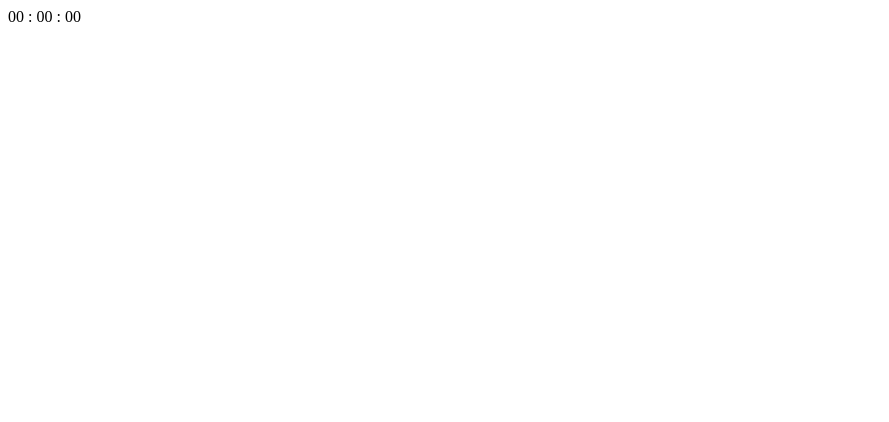
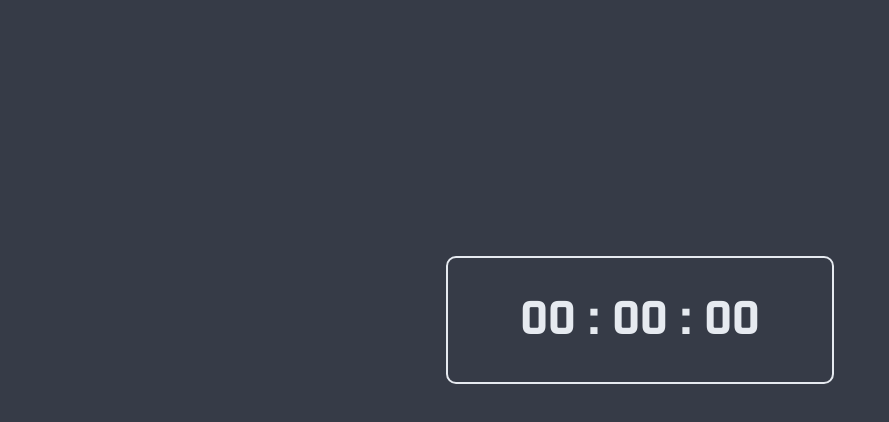
Before and after one commit to DorigonBruno/Relogio-Digital, a plain HTML site: page index.html in a window 1280 px wide. Shown: the whole page, without its empty margins (0-889 px from the left). Drawn offline with Linux system fonts and the light colour scheme.

Commit message:
add-estilos

```diff
--- a/index.html
+++ b/index.html
@@ -3,6 +3,10 @@
 <head>
   <meta charset="UTF-8">
   <meta name="viewport" content="width=device-width, initial-scale=1.0">
+  <link rel="preconnect" href="https://fonts.googleapis.com">
+  <link rel="preconnect" href="https://fonts.gstatic.com" crossorigin>
+  <link href="https://fonts.googleapis.com/css2?family=Oxanium:wght@700&display=swap" rel="stylesheet">
+  <link rel="shortcut icon" href="./img/icons8-clock-16.png" type="image/x-icon">
   <link rel="stylesheet" href="./style.css">
   <title>Relogio Digital</title>
 </head>
--- a/style.css
+++ b/style.css
@@ -0,0 +1,26 @@
+*{
+  padding: 0;
+  margin: 0;
+  box-sizing: border-box;
+}
+
+body{
+  background: #363b47;
+  color: #e6eaf0;
+  font-family: 'Oxanium', cursive;
+}
+
+.container{
+  display: flex;
+  justify-content: center;
+  align-items: center;
+  width: 100vw;
+  height: 80vh;
+}
+
+.clock{
+  border: 2px solid #e6eaf0;
+  padding: 32px 72px;
+  font-size: 3rem;
+  border-radius: 10px;
+}
```
